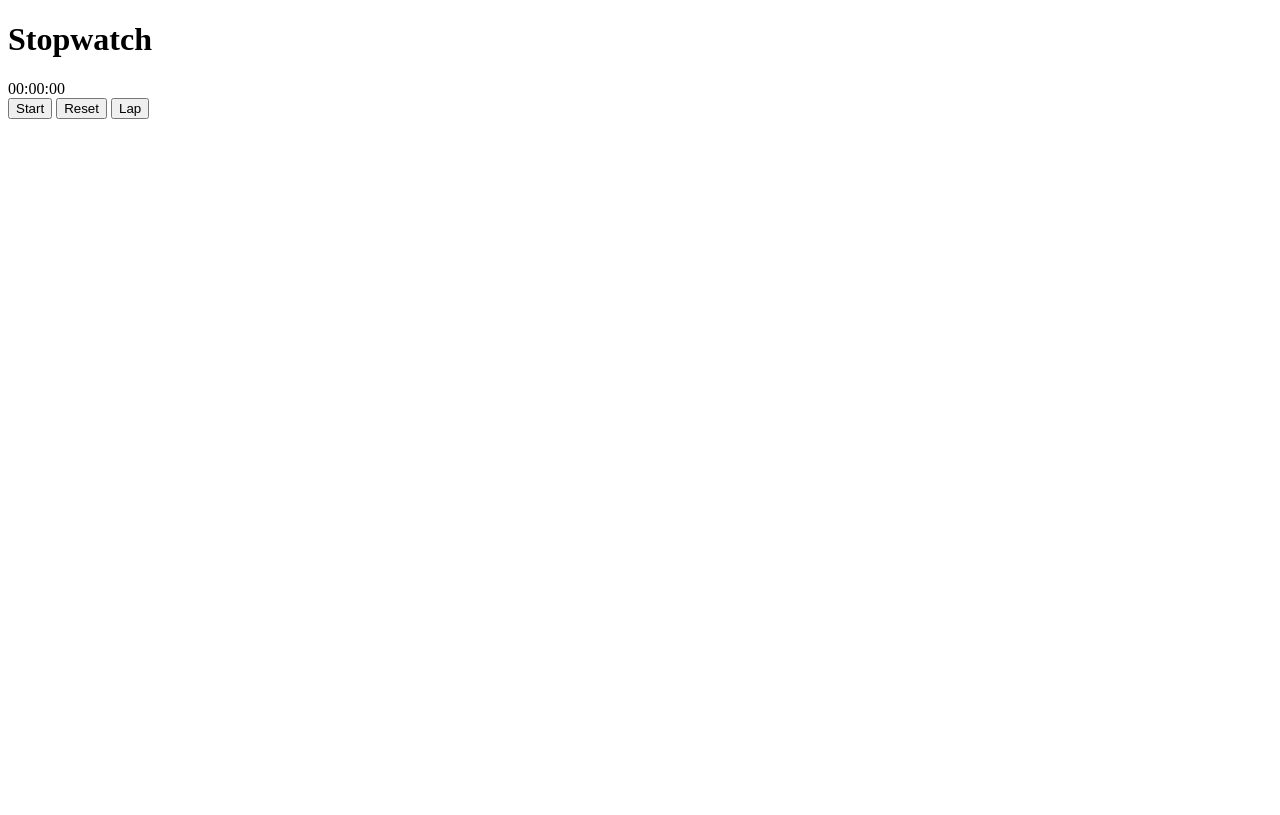
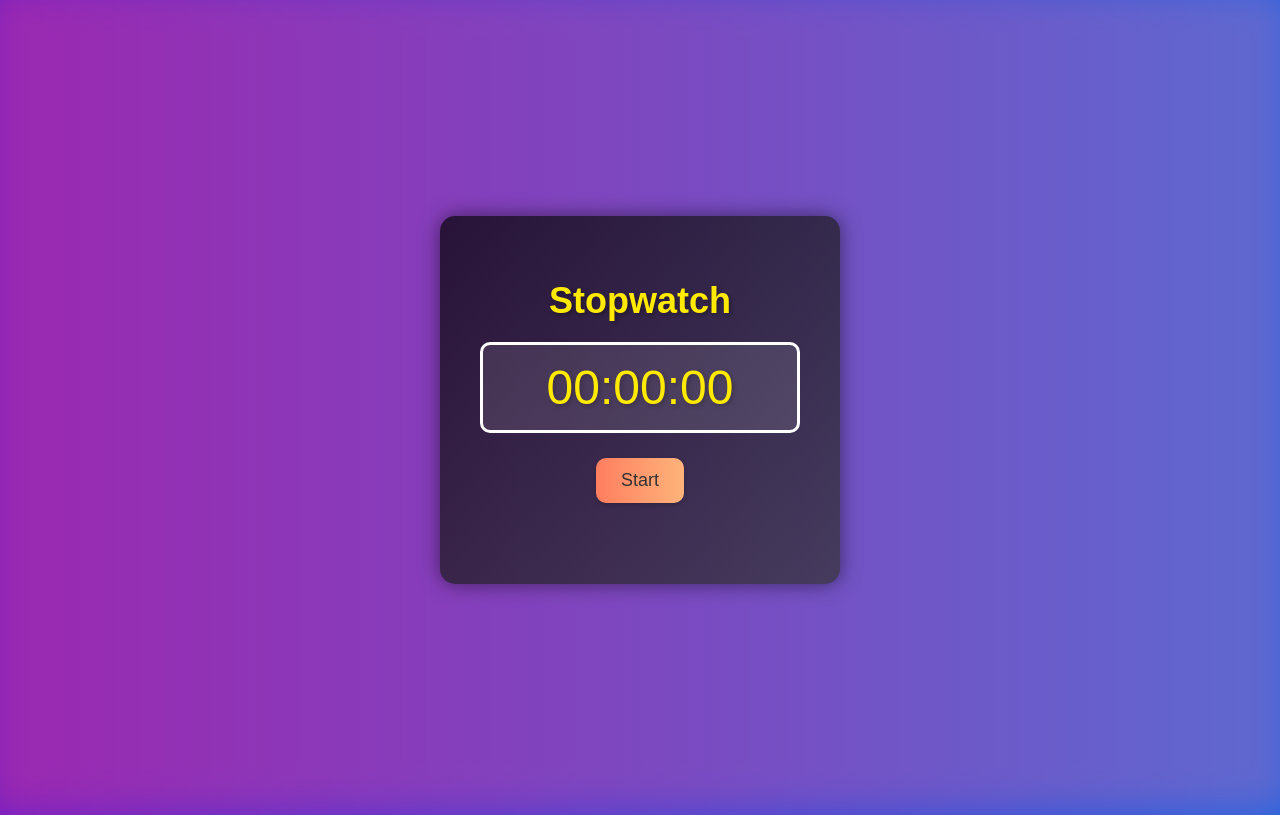
Before and after one commit to shreyapalanivelcodes/PRODIGY_WD_02, a plain HTML site: page index.html in a window 1280 px wide. Drawn offline with Linux system fonts and the light colour scheme.

Commit message:
Update index.html

```diff
--- a/index.html
+++ b/index.html
@@ -4,7 +4,7 @@
     <meta charset="UTF-8">
     <meta name="viewport" content="width=device-width, initial-scale=1.0">
     <title>Stopwatch</title>
-    <link rel="stylesheet" href="stopwatch.css">
+    <link rel="stylesheet" href="style.css">
 </head>
 <body>
     <div class="container">
@@ -19,6 +19,6 @@
             <ul id="laps"></ul>
         </div>
     </div>
-    <script src="stopwatch.js"></script>
+    <script src="script.js"></script>
 </body>
 </html>
```
